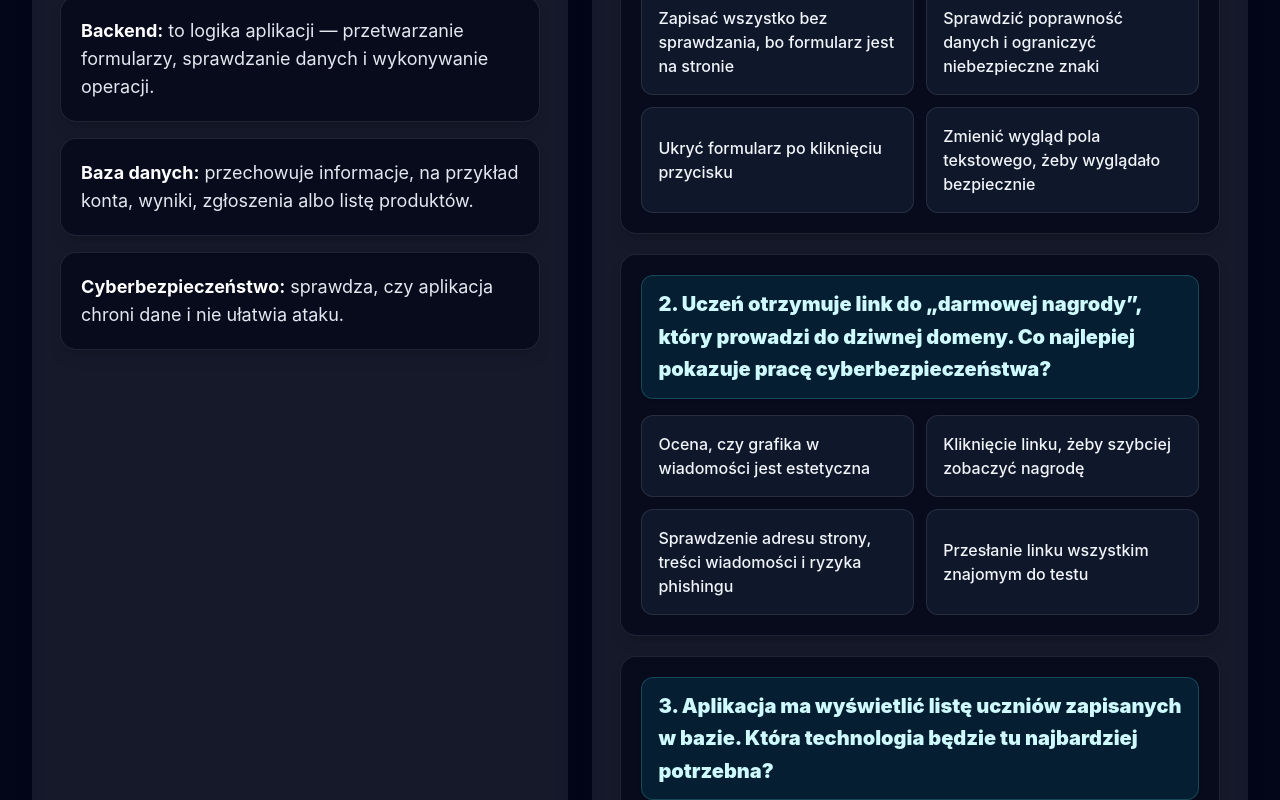
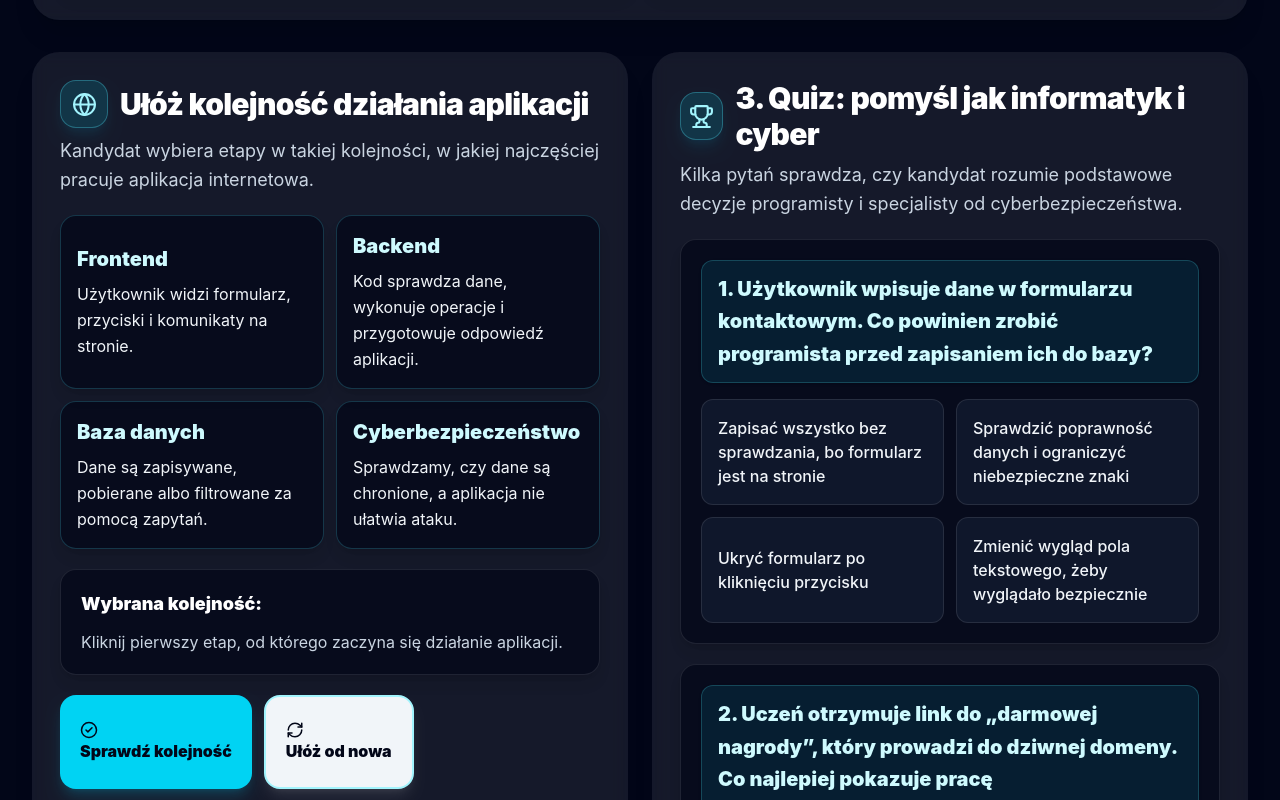
Before and after one commit to TechnikInformatykZSTK/zstk-cyber-app, a React (Vite) app: page / in a window 1280 px wide. Shown: the part 2520-3320 px from the top of the page. Built offline with nearby package versions, Linux system fonts and the light colour scheme; the HTML template or start-up script is replaced by a standard one.

Commit message:
Add workflow options and update UI for workflow steps

```diff
--- a/src/App.jsx
+++ b/src/App.jsx
@@ -94,6 +94,31 @@ const quiz = [
   },
 ];
 
+const workflowOptions = [
+  {
+    id: "frontend",
+    title: "Frontend",
+    text: "Użytkownik widzi formularz, przyciski i komunikaty na stronie.",
+  },
+  {
+    id: "backend",
+    title: "Backend",
+    text: "Kod sprawdza dane, wykonuje operacje i przygotowuje odpowiedź aplikacji.",
+  },
+  {
+    id: "database",
+    title: "Baza danych",
+    text: "Dane są zapisywane, pobierane albo filtrowane za pomocą zapytań.",
+  },
+  {
+    id: "security",
+    title: "Cyberbezpieczeństwo",
+    text: "Sprawdzamy, czy dane są chronione, a aplikacja nie ułatwia ataku.",
+  },
+];
+
+const correctWorkflow = ["frontend", "backend", "database", "security"];
+
 function calculatePasswordScore(password) {
   let score = 0;
   if (password.length >= 8) score++;
@@ -130,6 +155,8 @@ export default function CyberInformatykShowcase() {
   const [selectedThreat, setSelectedThreat] = useState(null);
   const [answers, setAnswers] = useState({});
   const [showScore, setShowScore] = useState(false);
+  const [workflowOrder, setWorkflowOrder] = useState([]);
+  const [showWorkflowResult, setShowWorkflowResult] = useState(false);
 
   const score = calculatePasswordScore(password);
   const passInfo = passwordMessage(score);
@@ -137,6 +164,19 @@ export default function CyberInformatykShowcase() {
   const quizScore = useMemo(() => {
     return quiz.reduce((sum, item, index) => sum + (answers[index] === item.correct ? 1 : 0), 0);
   }, [answers]);
+
+  const isWorkflowCorrect = workflowOrder.length === correctWorkflow.length && workflowOrder.every((id, index) => id === correctWorkflow[index]);
+
+  function addWorkflowStep(id) {
+    if (workflowOrder.includes(id)) return;
+    setWorkflowOrder([...workflowOrder, id]);
+    setShowWorkflowResult(false);
+  }
+
+  function resetWorkflow() {
+    setWorkflowOrder([]);
+    setShowWorkflowResult(false);
+  }
 
   const terminalLines = [
     "> start: aplikacja pokazowa ZSTK",
@@ -240,8 +280,8 @@ export default function CyberInformatykShowcase() {
 
         <section>
           <SectionTitle icon={Sparkles} title="Interaktywne demo" subtitle="Tu kandydat może sam kliknąć, wpisać przykładowe hasło i sprawdzić kilka sytuacji z życia cyfrowego." />
-          <div className="grid lg:grid-cols-3 gap-6">
-          <Card className="bg-white/[0.08] border-white/12 rounded-[1.7rem] shadow-xl lg:col-span-1 backdrop-blur">
+          <div className="space-y-6">
+          <Card className="bg-white/[0.08] border-white/12 rounded-[1.7rem] shadow-xl backdrop-blur">
             <CardContent className="p-6 md:p-7 space-y-5">
               <SectionTitle icon={Lock} title="1. Test siły hasła" subtitle="Krótki pokaz: uczeń wpisuje przykładowe hasło i widzi, że dobre zabezpieczenia zaczynają się od podstaw." />
               <input
@@ -260,7 +300,7 @@ export default function CyberInformatykShowcase() {
             </CardContent>
           </Card>
 
-          <Card className="bg-white/[0.08] border-white/12 rounded-[1.7rem] shadow-xl lg:col-span-2 backdrop-blur">
+          <Card className="bg-white/[0.08] border-white/12 rounded-[1.7rem] shadow-xl backdrop-blur">
             <CardContent className="p-6 md:p-7 space-y-5">
               <SectionTitle icon={Bug} title="2. Analiza podejrzanych sytuacji" subtitle="Uczeń wybiera przykład, a aplikacja wyjaśnia, czy może to być phishing, błąd bezpieczeństwa albo zwykła sytuacja." />
               <div className="grid md:grid-cols-2 gap-4">
@@ -293,15 +333,64 @@ export default function CyberInformatykShowcase() {
                   </div>
         </section>
 
-        <section className="grid lg:grid-cols-[.9fr_1.1fr] gap-6">
+        <section className="grid lg:grid-cols-[1fr_1fr] gap-6">
           <Card className="bg-white/[0.08] border-white/12 rounded-[1.7rem] shadow-xl backdrop-blur">
             <CardContent className="p-6 md:p-7 space-y-5">
-              <SectionTitle icon={Globe} title="Od pomysłu do bezpiecznej aplikacji" subtitle="Ten blok porządkuje cały przekaz: najpierw tworzymy aplikację, potem dbamy o dane i bezpieczeństwo użytkowników." />
-              <div className="space-y-4 text-base md:text-lg text-slate-200">
-                <div className="p-5 rounded-2xl bg-slate-950/70 border border-white/10 shadow-lg"><b className="text-white">Frontend:</b> to część, którą widzi użytkownik — przyciski, formularze, komunikaty i wygląd strony.</div>
-                <div className="p-5 rounded-2xl bg-slate-950/70 border border-white/10 shadow-lg"><b className="text-white">Backend:</b> to logika aplikacji — przetwarzanie formularzy, sprawdzanie danych i wykonywanie operacji.</div>
-                <div className="p-5 rounded-2xl bg-slate-950/70 border border-white/10 shadow-lg"><b className="text-white">Baza danych:</b> przechowuje informacje, na przykład konta, wyniki, zgłoszenia albo listę produktów.</div>
-                <div className="p-5 rounded-2xl bg-slate-950/70 border border-white/10 shadow-lg"><b className="text-white">Cyberbezpieczeństwo:</b> sprawdza, czy aplikacja chroni dane i nie ułatwia ataku.</div>
+              <SectionTitle icon={Globe} title="Ułóż kolejność działania aplikacji" subtitle="Kandydat wybiera etapy w takiej kolejności, w jakiej najczęściej pracuje aplikacja internetowa." />
+              <div className="space-y-5">
+                <div className="grid sm:grid-cols-2 gap-3">
+                  {workflowOptions.map((step) => {
+                    const selected = workflowOrder.includes(step.id);
+                    return (
+                      <button
+                        key={step.id}
+                        onClick={() => addWorkflowStep(step.id)}
+                        disabled={selected}
+                        className={`text-left rounded-2xl p-4 border transition shadow-lg min-h-[120px] ${selected ? "bg-slate-800/70 border-slate-600 text-slate-400 cursor-not-allowed" : "bg-slate-950/70 border-cyan-300/20 hover:bg-cyan-400/10 text-slate-100"}`}
+                      >
+                        <p className="font-black text-xl text-cyan-100">{step.title}</p>
+                        <p className="text-sm md:text-base mt-2 leading-relaxed">{step.text}</p>
+                      </button>
+                    );
+                  })}
+                </div>
+
+                <div className="rounded-2xl p-5 bg-slate-950/70 border border-white/10 shadow-lg">
+                  <p className="font-black text-lg text-white mb-3">Wybrana kolejność:</p>
+                  {workflowOrder.length === 0 ? (
+                    <p className="text-slate-300">Kliknij pierwszy etap, od którego zaczyna się działanie aplikacji.</p>
+                  ) : (
+                    <div className="space-y-2">
+                      {workflowOrder.map((id, index) => {
+                        const step = workflowOptions.find((item) => item.id === id);
+                        return (
+                          <div key={id} className="flex items-center gap-3 rounded-xl bg-cyan-400/10 border border-cyan-300/20 px-4 py-3">
+                            <span className="w-8 h-8 rounded-full bg-cyan-300 text-slate-950 font-black flex items-center justify-center">{index + 1}</span>
+                            <span className="font-bold text-cyan-50">{step.title}</span>
+                          </div>
+                        );
+                      })}
+                    </div>
+                  )}
+                </div>
+
+                <div className="flex flex-wrap gap-3">
+                  <Button onClick={() => setShowWorkflowResult(true)} className="rounded-2xl bg-cyan-400 hover:bg-cyan-300 text-slate-950 font-black px-5 py-6 text-base shadow-lg shadow-cyan-500/20">
+                    <CheckCircle2 size={18} className="mr-2" /> Sprawdź kolejność
+                  </Button>
+                  <Button onClick={resetWorkflow} className="rounded-2xl bg-slate-100 hover:bg-white text-slate-950 border-2 border-cyan-200 font-black px-5 py-6 text-base shadow-lg shadow-white/10">
+                    <RefreshCw size={18} className="mr-2 text-slate-950" /> Ułóż od nowa
+                  </Button>
+                </div>
+
+                {showWorkflowResult && (
+                  <motion.div initial={{ opacity: 0, scale: 0.96 }} animate={{ opacity: 1, scale: 1 }} className={`rounded-2xl p-5 border shadow-lg ${isWorkflowCorrect ? "bg-emerald-400/15 border-emerald-300/30" : "bg-amber-400/15 border-amber-300/30"}`}>
+                    <p className="text-2xl font-black text-white">{isWorkflowCorrect ? "Dobra kolejność!" : "Prawie! Spróbuj jeszcze raz."}</p>
+                    <p className="text-slate-200 text-base md:text-lg mt-2 leading-relaxed">
+                      Poprawny schemat: frontend → backend → baza danych → cyberbezpieczeństwo. Najpierw użytkownik coś widzi i wpisuje, potem kod to przetwarza, dane trafiają do bazy, a na każdym etapie trzeba myśleć o bezpieczeństwie.
+                    </p>
+                  </motion.div>
+                )}
               </div>
             </CardContent>
           </Card>
```
